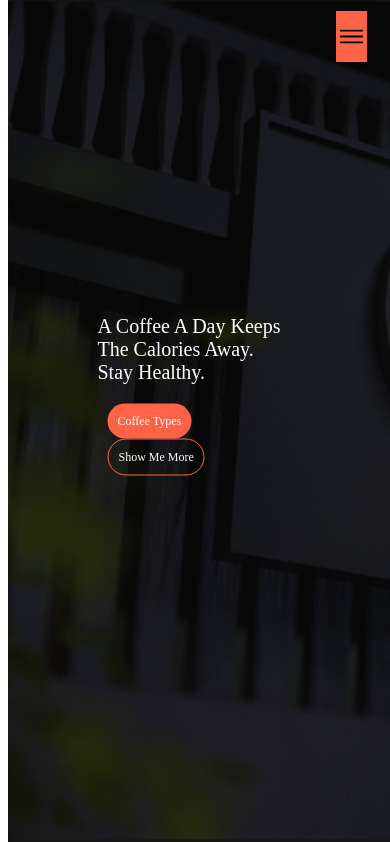
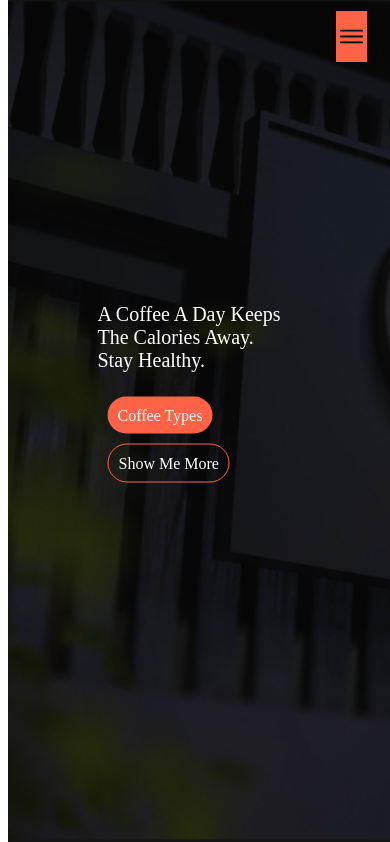
Before and after one commit to snowdenMoses/buy-a-coffee, a PHP site: page / in a window 390 px wide. Shown: the part 27-869 px from the top of the page. Run offline with PHP 8.4, Linux system fonts and the light colour scheme.

Commit message:
make it better

```diff
--- a/home.html
+++ b/home.html
@@ -43,8 +43,8 @@
                 </div>
                 <div class="headerText">
                     <span class="mainText">A coffee a day keeps the calories away. Stay Healthy.</span>
-                    <a>Coffee Types</a>
-                    <a>Show Me More</a>
+                    <a><span>Coffee Types</span></a>
+                    <a><span>Show Me More</span></a>
                 </div>
 
 
--- a/query.css
+++ b/query.css
@@ -183,6 +183,35 @@
 
 @media only screen and (max-width:640px){
 
+    .headerText a:first-of-type span:hover{
+        border:1px solid #ff6347;
+        background-color: white;
+        color: black;
+        cursor: pointer;
+        font-size: 14px;
+    }
+
+    .headerText a:last-of-type span:hover{
+        background-color: tomato;
+        margin-left: 10px;
+        padding: 10px;
+        border-radius: 20px;
+        color:white;
+        cursor: pointer;
+        font-size: 14px;
+    }
+
+
+    .headerText a{
+        /* background-color: white; */
+        font-size: 14px;
+        /* margin-left: 3px; */
+       display: block;
+       padding-top: 15px;
+       padding-bottom: 15px;
+       padding-left: 0;
+       width: 100%;
+    }
 
 
     .section3 ul li figure img{
@@ -257,23 +286,8 @@
         width: 100%;
      }
 
-    .headerText a:first-of-type:hover{
-        border:1px solid #ff6347;
-        background-color: white;
-        color: black;
-        cursor: pointer;
-        font-size: 11px;
-    }
 
-    .headerText a:last-of-type:hover{
-        background-color: tomato;
-        margin-left: 10px;
-        padding: 10px;
-        border-radius: 20px;
-        color:white;
-        cursor: pointer;
-        font-size: 12px;
-    }
+
 
     .section6 {
         width:85vw;
@@ -332,13 +346,7 @@
         font-size: 20px;
     }
 
-    .headerText a{
-        /* background-color: white; */
-        font-size: 12px;
-        /* margin-left: 3px; */
-        display: inline-block;
-       padding-right: 0;
-    }
+
 
      .row h2{
         font-size: 25px;
--- a/style.css
+++ b/style.css
@@ -69,7 +69,7 @@ body{
     margin-bottom: 20px;
 }
 
-.headerText a:first-of-type{
+.headerText a:first-of-type span{
     background-color: tomato;
     margin-left: 10px;
     padding: 10px;
@@ -78,7 +78,7 @@ body{
     /* transition: border-color 0.2s, background-color 0.2s; */
 }
 
-.headerText a:last-of-type{
+.headerText a:last-of-type span{
     /* background-color: white; */
     color: white;
     margin-left: 10px;
@@ -88,14 +88,14 @@ body{
     transition: all 0.5s;
 }
 
-.headerText a:first-of-type:hover{
+.headerText a:first-of-type span:hover{
     border:1px solid #ff6347;
     background-color: white;
     color: black;
     cursor: pointer;
 }
 
-.headerText a:last-of-type:hover{
+.headerText a:last-of-type span:hover{
     background-color: tomato;
     margin-left: 10px;
     padding: 10px;
```
